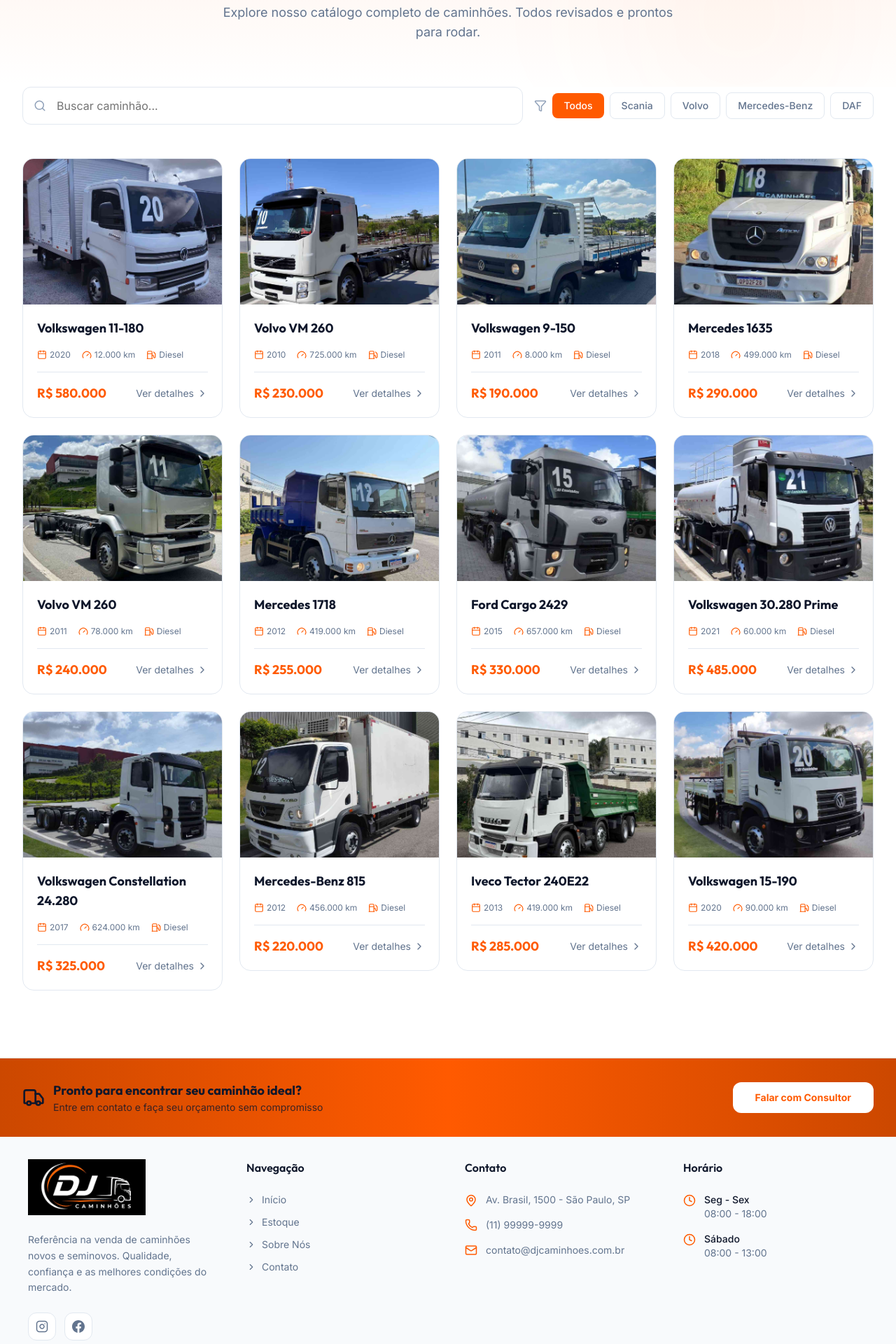
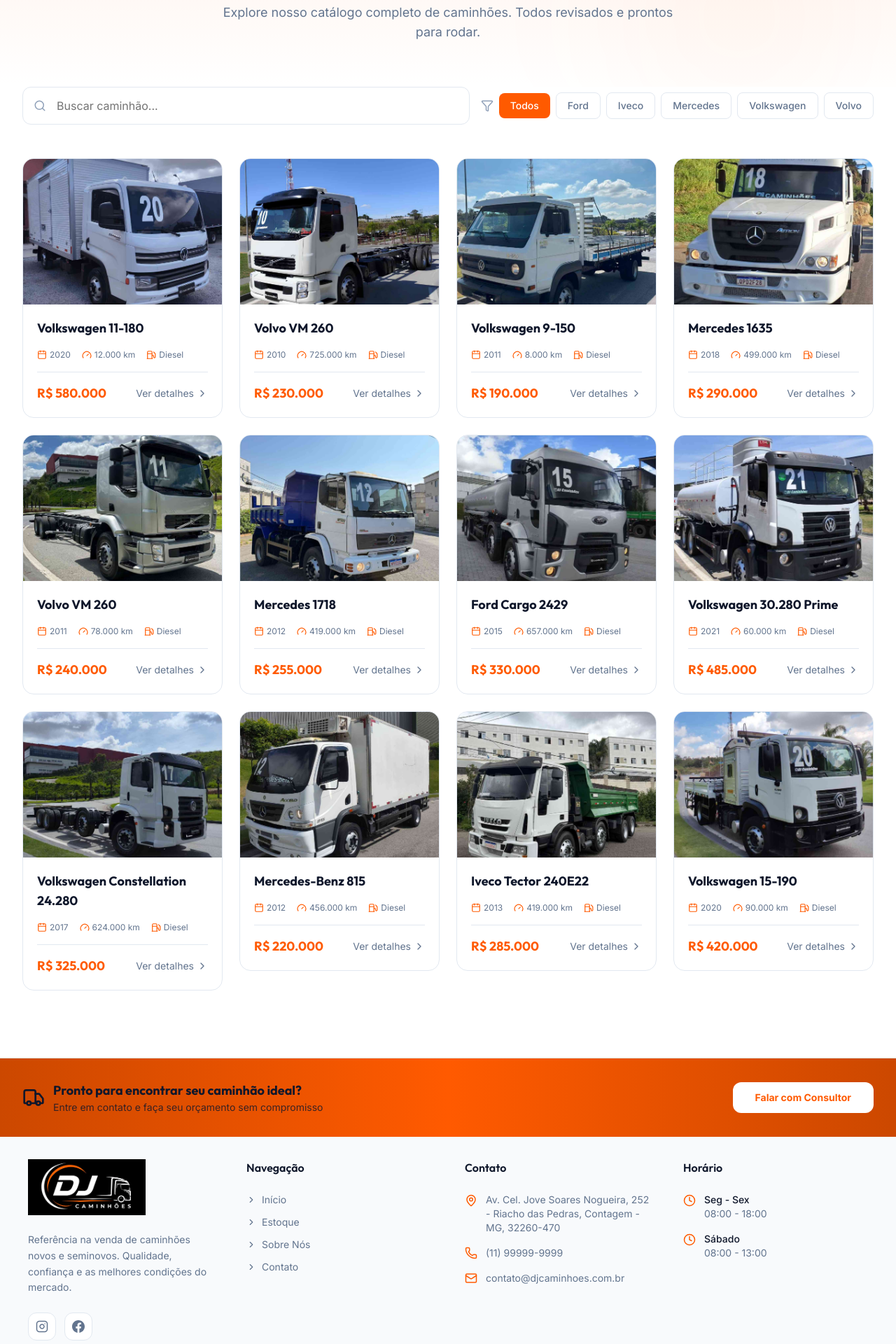
Before and after one commit to marcelogam/dj-caminhoes, a React (Vite) app: page /estoque in a window 1280 px wide. Shown: the part 200-2120 px from the top of the page at 70% size. Built offline with nearby package versions, Linux system fonts and the light colour scheme.

Commit message:
feat: implement Footer component and Contato and Estoque pages

```diff
--- a/src/components/Footer.tsx
+++ b/src/components/Footer.tsx
@@ -76,7 +76,7 @@
             <ul className="space-y-4">
               <li className="flex items-start gap-3 text-sm text-slate-500">
                 <MapPin size={18} className="text-primary shrink-0 mt-0.5" />
-                <span>Av. Brasil, 1500 - São Paulo, SP</span>
+                <span>Av. Cel. Jove Soares Nogueira, 252 - Riacho das Pedras, Contagem - MG, 32260-470</span>
               </li>
               <li>
                 <a href="tel:+5511999999999" className="flex items-center gap-3 text-sm text-slate-500 hover:text-primary transition-colors">
--- a/src/pages/Contato.tsx
+++ b/src/pages/Contato.tsx
@@ -49,7 +49,7 @@
   const contactInfo = [
     { icon: Phone, label: 'Telefone', value: '(11) 99999-9999', href: 'tel:+5511999999999' },
     { icon: Mail, label: 'E-mail', value: 'contato@djcaminhoes.com.br', href: 'mailto:contato@djcaminhoes.com.br' },
-    { icon: MapPin, label: 'Endereço', value: 'Av. Brasil, 1500 - São Paulo, SP', href: '#' },
+    { icon: MapPin, label: 'Endereço', value: 'Av. Cel. Jove Soares Nogueira, 252 - Riacho das Pedras, Contagem - MG', href: '#' },
     { icon: Clock, label: 'Horário', value: 'Seg-Sex: 08h-18h | Sáb: 08h-13h', href: '#' },
   ];
 
--- a/src/pages/Estoque.tsx
+++ b/src/pages/Estoque.tsx
@@ -4,7 +4,7 @@
 import { useScrollAnimation } from '../hooks/useScrollAnimation';
 import { allTrucks } from '../data/trucks';
 
-const brands = ['Todos', 'Scania', 'Volvo', 'Mercedes-Benz', 'DAF'];
+const brands = ['Todos', ...Array.from(new Set(allTrucks.map((t) => t.brand))).sort()];
 
 function AnimatedSection({ children, className = '' }: { children: React.ReactNode; className?: string }) {
   const { ref, isVisible } = useScrollAnimation();
```
